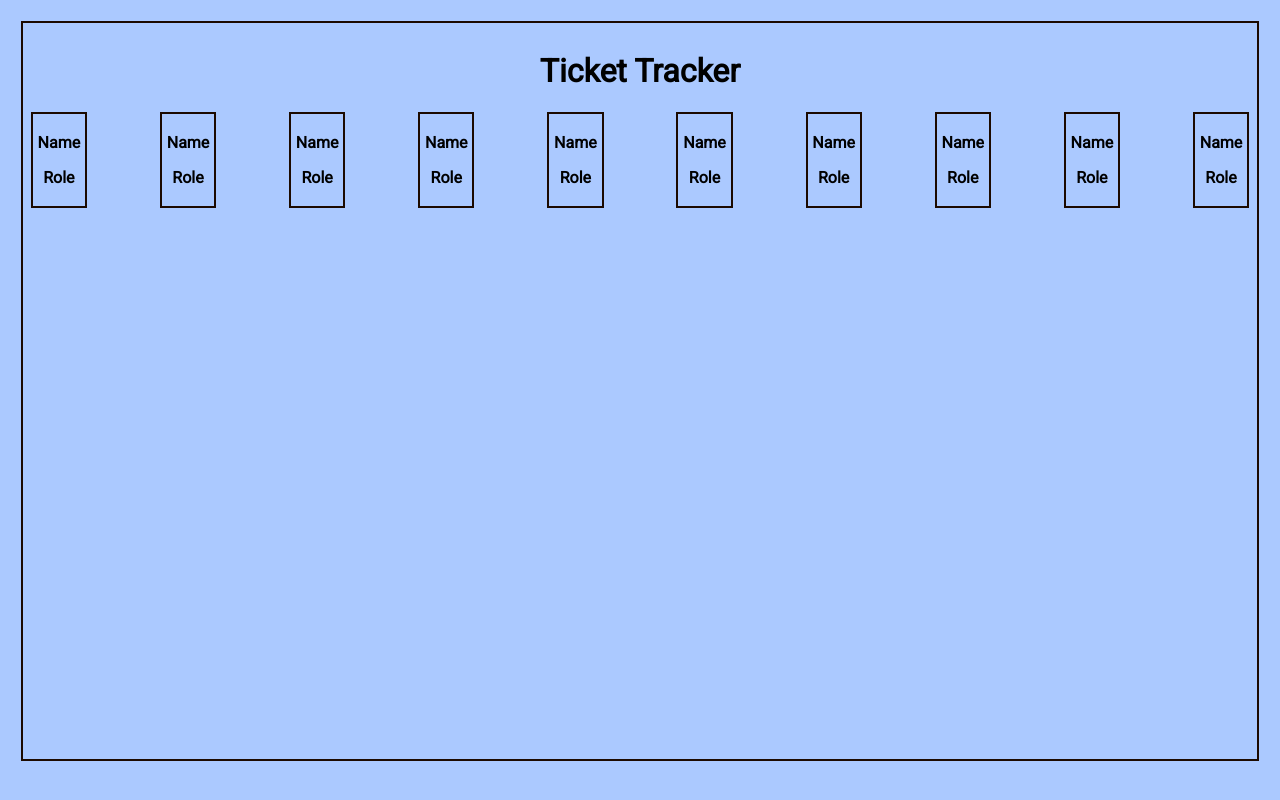
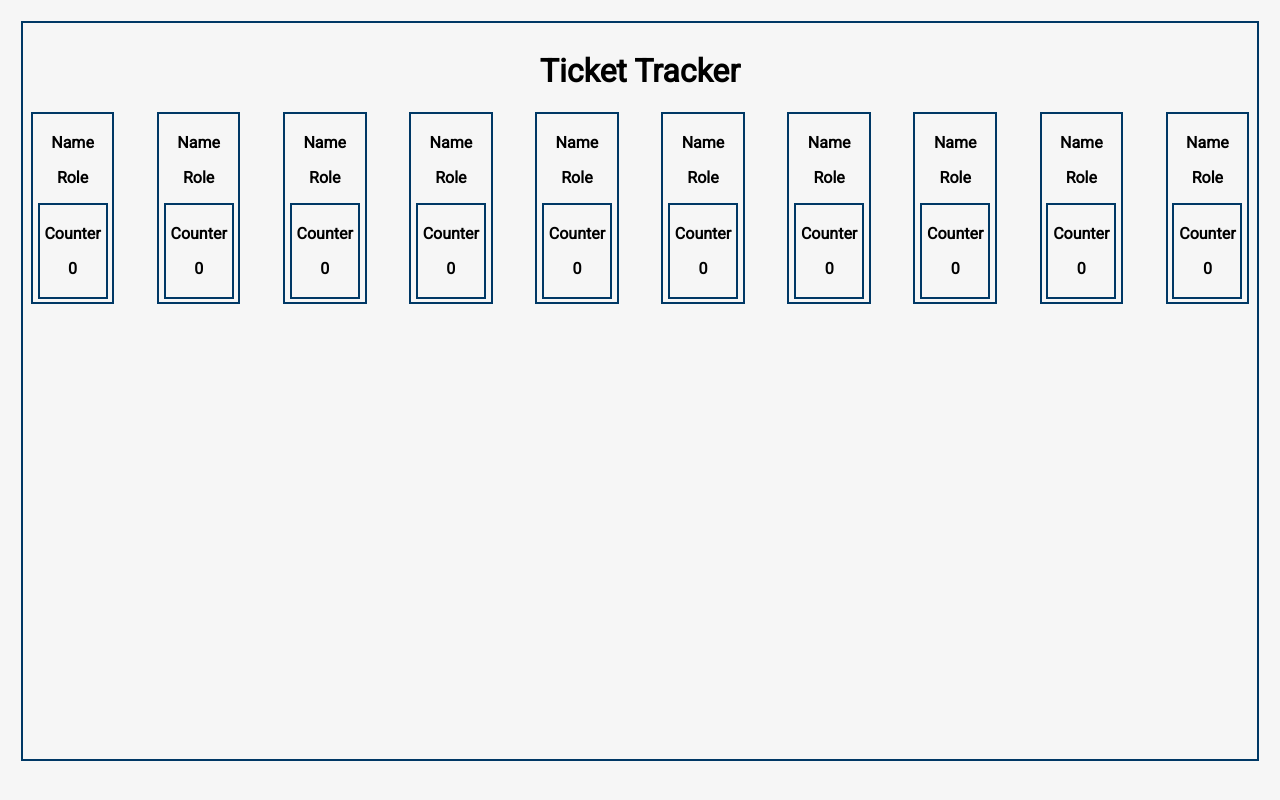
Before and after one commit to chriskokc/ticket-tracker, a React (Create React App) app: page / in a window 1280 px wide. Shown: the top 800 px of the page. Built offline with nearby package versions, Linux system fonts and the light colour scheme.

Commit message:
added Counter component and some styles.

```diff
--- a/src/assets/_base.scss
+++ b/src/assets/_base.scss
@@ -1,4 +1,4 @@
-@use "./variables.scss" as *;
+@use "./variables" as *;
 @import url('https://fonts.googleapis.com/css2?family=Roboto&display=swap');
 
 * {
--- a/src/assets/_variables.scss
+++ b/src/assets/_variables.scss
@@ -1,7 +1,6 @@
-$background-color: #ABC9FF;
-$border-color: #FFDEDE;
-$black-color: #1C0A00;
-$card-color: #FF8B8B;
-$counter-color: #EB4747;
+$background-color: #F6F6F6;
+$border-color: #003865;
+$card-color: #3AB4F2;
+$counter-color: #0078AA;
 
 $main-font: 'Roboto', sans-serif;
--- a/src/components/Card/Card.jsx
+++ b/src/components/Card/Card.jsx
@@ -1,10 +1,12 @@
 import "./Card.scss";
+import Counter from "../Counter/Counter.jsx";
 
 const Card = () => {
     return (
         <div className="card">
             <h3 className="card__content">Name</h3>
             <h3 className="card__content">Role</h3>
+            <Counter />
         </div>
     );
 };
--- a/src/components/Card/Card.scss
+++ b/src/components/Card/Card.scss
@@ -1,8 +1,8 @@
-@use "../../assets/base.scss";
-@use "../../assets/variables.scss" as *;
+@use "../../assets/base";
+@use "../../assets/variables" as *;
 
 .card {
-    border: $black-color solid 2px;
+    border: $border-color solid 2px;
     padding: 0.2rem 0.3rem;
 
     &__content {
--- a/src/components/Counter/Counter.jsx
+++ b/src/components/Counter/Counter.jsx
@@ -0,0 +1,12 @@
+import "./Counter.scss";
+
+const Counter = () => {
+    return (
+        <div className="counter">
+            <h3 className="counter__title">Counter</h3>
+            <h3 className="counter__value">0</h3>
+        </div>
+    );
+};
+
+export default Counter;
--- a/src/components/Counter/Counter.scss
+++ b/src/components/Counter/Counter.scss
@@ -0,0 +1,16 @@
+@use "../../assets/base";
+@use "../../assets/variables" as *;
+
+.counter {
+    border: $border-color solid 2px;
+    padding: 0.2rem 0.3rem;
+    text-align: center;
+
+    &__title {
+        font-size: 1rem;
+    }
+
+    &__value {
+        font-size: 1rem;
+    }
+}
--- a/src/components/TicketTracker/TicketTracker.scss
+++ b/src/components/TicketTracker/TicketTracker.scss
@@ -1,8 +1,8 @@
-@use "../../assets/base.scss";
-@use "../../assets/variables.scss" as *;
+@use "../../assets/base";
+@use "../../assets/variables" as *;
 
 .ticker-tracker {
-    border: $black-color 2px solid;
+    border: $border-color 2px solid;
     margin: 1rem;
     padding: 0.5rem;
     height: 90vh;
```
